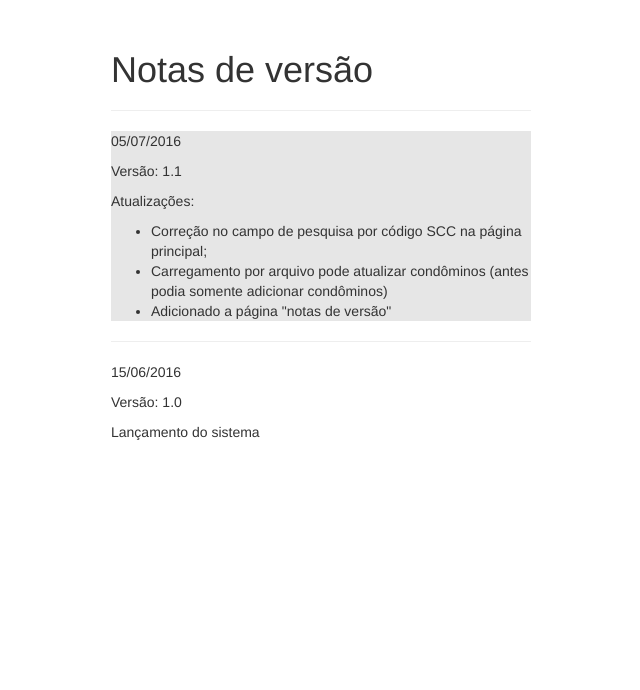
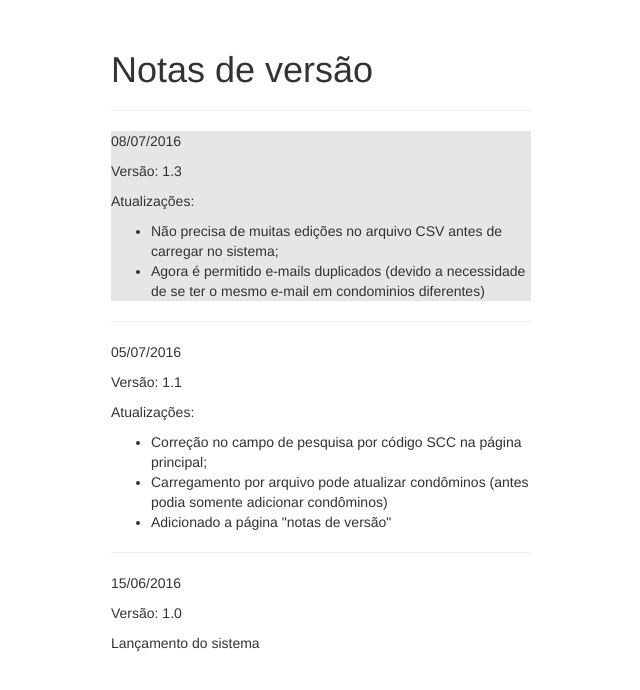
Before and after one commit to eldertrevisan/bulkmail, a Django app: page /version/ in a window 1280 px wide. Shown: the top 690 px of the page, without its empty margins (319-959 px from the left). Run offline with Django 3.2, Linux system fonts and the light colour scheme; parts of the project's set-up code (start-up, migrations or seed data) failed here and were passed over; some libraries are stand-ins or nearby versions.

Commit message:
Remoção da opção UNIQUE no e-mail do Resident

```diff
--- a/bulkmail/models.py
+++ b/bulkmail/models.py
@@ -49,7 +49,7 @@ class Resident(models.Model):
 	num_un = models.CharField(verbose_name="Número da unidade", max_length=25)
 	type_of_resident = models.CharField(max_length=1, choices=TYPE_OF_RESID_CHOICES, verbose_name="Tipo")
 	name_resident = models.CharField(verbose_name="Nome do condômino", max_length=200)
-	email_resident = models.EmailField(verbose_name="E-mail do condômino", max_length=254, unique=True)
+	email_resident = models.EmailField(verbose_name="E-mail do condômino", max_length=254)
 	condominium = models.ForeignKey('Condominium', on_delete=models.CASCADE, verbose_name="Condomínio")
 	last_modified = models.DateField(default=timezone.now)
 	who_modify = models.ForeignKey('UserProfile')
--- a/bulkmail/templates/bulkmail/version.html
+++ b/bulkmail/templates/bulkmail/version.html
@@ -5,14 +5,27 @@
 	<div class="version-page">
 		<h1>Notas de versão</h1>
 		<hr>
+
 		<div style="background-color: #E6E6E6;">
+			<p>08/07/2016</p>
+			<p>Versão: 1.3</p>
+			<p>Atualizações:</p>
+			<ul>
+				<li>Não precisa de muitas edições no arquivo CSV antes de carregar no sistema;</li>
+				<li>Agora é permitido e-mails duplicados (devido a necessidade de se ter o mesmo e-mail em condominios diferentes)</li>
+			</ul>
+		</div>
+
+		<hr>
+
+		<div>
 			<p>05/07/2016</p>
 			<p>Versão: 1.1</p>
 			<p>Atualizações:</p>
 			<ul>
 				<li>Correção no campo de pesquisa por código SCC na página principal;</li>
 				<li>Carregamento por arquivo pode atualizar condôminos (antes podia somente adicionar condôminos)</li>
-				<li>Adicionado a página "notas de versão"
+				<li>Adicionado a página "notas de versão"</li>
 			</ul>
 		</div>
 
```
Also changed, not shown: bulkmail/migrations/0001_initial.py (added), bulkmail/migrations/__init__.py (added), db.sqlite3.
